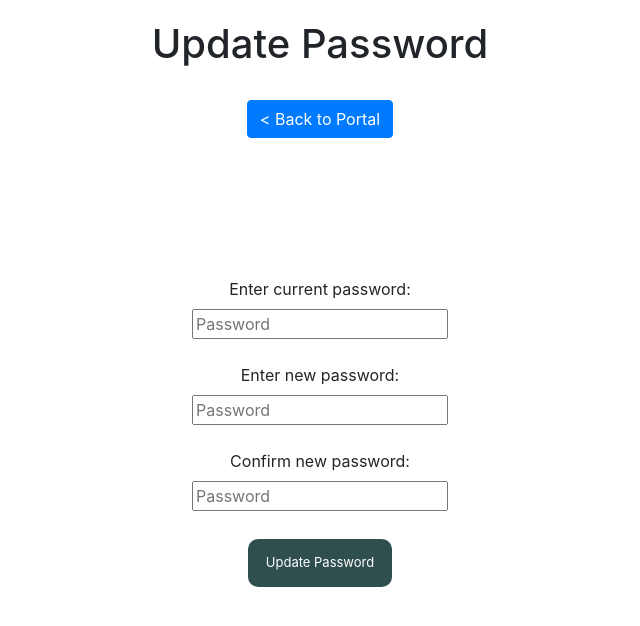
After one commit to Prakhar896/Access, a Flask app: template templates/portal/settings/updatePassword.html in a window 1280 px wide. The commit adds this page. Shown: the top 626 px of the page, without its empty margins (320-960 px from the left). Run offline with Flask 2, Linux system fonts and the light colour scheme; the template is opened without the code that fills it, so the values that code supplies are empty; parts of the project's set-up code (start-up, migrations or seed data) failed here and were passed over; some libraries are stand-ins or nearby versions.

Commit message:
added html and JS files for updatePassword process

```diff
--- a/assets.py
+++ b/assets.py
@@ -44,3 +44,7 @@ def emailPrefJS():
 @app.route('/assets/updateEmailConfirmationJS')
 def updateEmailConfirmationJS():
   return fileContent('supportJSFiles/updateEmailConfirmation.js')
+
+@app.route('/assets/updatePasswordJS')
+def updatePasswordJS():
+  return fileContent('supportJSFiles/updatePassword.js')
--- a/templates/portal/settings/identityInfo.html
+++ b/templates/portal/settings/identityInfo.html
@@ -48,7 +48,7 @@
     <div class="sideFloats"><p>Email: <strong>{{ idInfo['email'] }}</strong></p></div>&nbsp;&nbsp;&nbsp;&nbsp;<div class="sideFloats"><a href="idInfo/updateEmail"><button type="button" class="btn btn-outline-primary">Change Your Email</button></a></div>
     <br>
     <br>
-    <div class="sideFloats"><p>Password: {{ idInfo['passCensored'] }}</p></div>&nbsp;&nbsp;&nbsp;&nbsp;<div class="sideFloats"><button type="button" class="btn btn-outline-primary">Change Your Password</button></div>
+    <div class="sideFloats"><p>Password: {{ idInfo['passCensored'] }}</p></div>&nbsp;&nbsp;&nbsp;&nbsp;<div class="sideFloats"><a href="idInfo/updatePassword"><button type="button" class="btn btn-outline-primary">Change Your Password</button></a></div>
     <br>
     <br>
     <p>Access Folder Status: <strong>{{ idInfo['AFStatus'] }}</strong></p>
--- /dev/null
+++ b/templates/portal/settings/updatePassword.html
@@ -0,0 +1,75 @@
+{% extends "baseXNav.html" %}
+
+{% block tabTitle %}Update Password | Settings | Access Portal{% endblock %}
+
+{% block head %}
+<style>
+    #content {
+        text-align: center;
+        margin-top: 20px;
+        margin-left: 20px;
+        margin-right: 20px;
+    }
+
+    #statusLabel {
+        font-size: 18px;
+        font-weight: bold;
+        color: #000000;
+        visibility: hidden;
+    }
+
+    .fancyButtons:hover {
+        background-color: #000000;
+        color: white;
+        stroke: green;
+        stroke-width: 3px;
+        stroke-dashoffset: 15px;
+    }
+
+    .fancyButtons {
+        border: none;
+        color: white;
+        padding: 14px 18px;
+        text-align: center;
+        text-decoration: none;
+        display: inline-block;
+        font-size: 13px;
+        margin: 4px 2px;
+        transition-duration: 0.5s;
+        cursor: pointer;
+        background-color: darkslategray;
+        border-radius: 10px;
+    }
+</style>
+{% endblock %}
+
+{% block body %}
+<div id="content">
+    <h1 id="heading">Update Password</h1>
+    <br>
+    <div id="backToPortalButton">
+        <a href="../idInfo"><button type="button" class="btn btn-primary" onclick="backToPortal()" id="backToPortalActualButton">< Back to Portal</button></a>
+    </div>
+    <br>
+    <br>
+    <p id="statusLabel">Processing...</p>
+    <br>
+    <br>
+    <form>
+        <label for="password">Enter current password:</label><br>
+        <input type="password" id="currentPasswordField" name="password" placeholder="Password" class="toDisableFields">
+        <br>
+        <br>
+        <label for="password">Enter new password:</label><br>
+        <input type="password" id="newPasswordField" name="password" placeholder="Password" class="toDisableFields">
+        <br>
+        <br>
+        <label for="password">Confirm new password:</label><br>
+        <input type="password" id="confirmPasswordField" name="password" placeholder="Password" class="toDisableFields">
+    </form>
+    <br>
+    <button onclick="updatePassword()" id="updatePasswordButton" class="fancyButtons">Update Password</button>
+    <br>
+</div>
+<script src="/assets/updatePasswordJS"></script>
+{% endblock %}
```
Also changed, not shown: portal.py (+9 -0 lines), supportJSFiles/updatePassword.js (added, +11 -0 lines).
